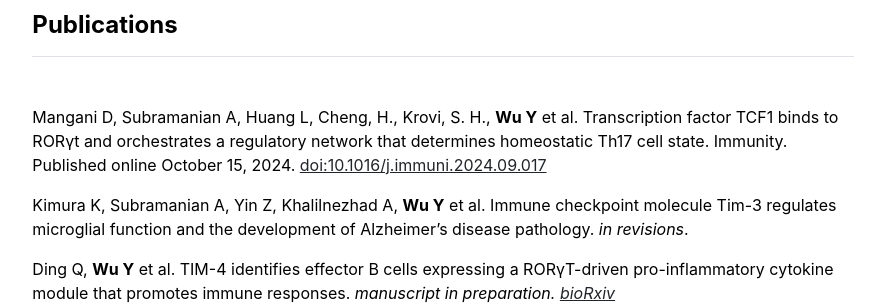
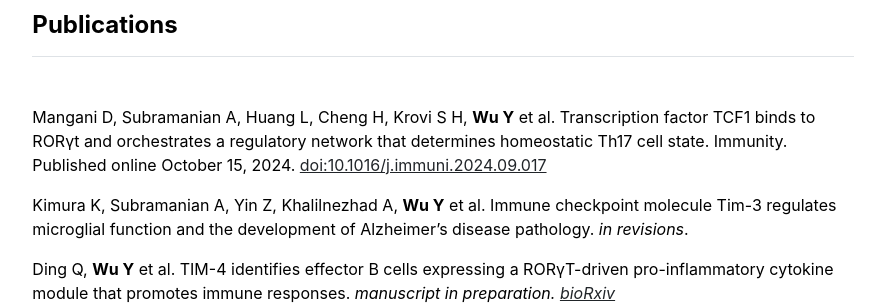
Before and after one commit to YufanWu147/YufanWu147.github.io, a Jekyll site: the page built from index.md, in a window 1280 px wide. Shown: the part 675-980 px from the top of the page, without its empty margins (197-1082 px from the left). Built offline with Jekyll 4.4.1, drawn with Linux system fonts in a browser that asks for light colours.

Commit message:
change format

```diff
--- a/_data/publications.yml
+++ b/_data/publications.yml
@@ -1,10 +1,10 @@
 featured:
-- {name: "Mangani D, Subramanian A, Huang L, Cheng, H., Krovi, S. H., <b>Wu Y</b> et al. Transcription factor TCF1 binds to RORγt and orchestrates a regulatory network that determines homeostatic Th17 cell state. Immunity. Published online October 15, 2024. <a href='https://doi.org/10.1016/j.immuni.2024.09.017'>doi:10.1016/j.immuni.2024.09.017</a>"}
+- {name: "Mangani D, Subramanian A, Huang L, Cheng H, Krovi S H, <b>Wu Y</b> et al. Transcription factor TCF1 binds to RORγt and orchestrates a regulatory network that determines homeostatic Th17 cell state. Immunity. Published online October 15, 2024. <a href='https://doi.org/10.1016/j.immuni.2024.09.017'>doi:10.1016/j.immuni.2024.09.017</a>"}
 - {name: "Kimura K, Subramanian A, Yin Z, Khalilnezhad A, <b>Wu Y</b> et al. Immune checkpoint molecule Tim-3 regulates microglial function and the development of Alzheimer’s disease pathology. <i>in revisions</i>."}
 - {name: "Ding Q, <b>Wu Y</b> et al. TIM-4 identifies effector B cells expressing a RORγT-driven pro-inflammatory cytokine module that promotes immune responses. <i>manuscript in preparation<i>. <a href='https://www.biorxiv.org/content/10.1101/2023.09.22.558524v2'><i>bioRxiv<i/></a>", }
 
 
 index:
-- {name: "Mangani D, Subramanian A, Huang L, Cheng, H., Krovi, S. H., <b>Wu Y</b> et al. Transcription factor TCF1 binds to RORγt and orchestrates a regulatory network that determines homeostatic Th17 cell state. Immunity. Published online October 15, 2024. <a href='https://doi.org/10.1016/j.immuni.2024.09.017'>doi:10.1016/j.immuni.2024.09.017</a>"}
+- {name: "Mangani D, Subramanian A, Huang L, Cheng H, Krovi S H, <b>Wu Y</b> et al. Transcription factor TCF1 binds to RORγt and orchestrates a regulatory network that determines homeostatic Th17 cell state. Immunity. Published online October 15, 2024. <a href='https://doi.org/10.1016/j.immuni.2024.09.017'>doi:10.1016/j.immuni.2024.09.017</a>"}
 - {name: "Kimura K, Subramanian A, Yin Z, Khalilnezhad A, <b>Wu Y</b> et al. Immune checkpoint molecule Tim-3 regulates microglial function and the development of Alzheimer’s disease pathology. <i>in revisions</i>."}
 - {name: "Ding Q, <b>Wu Y</b> et al. TIM-4 identifies effector B cells expressing a RORγT-driven pro-inflammatory cytokine module that promotes immune responses. <i>manuscript in preparation<i>. <a href='https://www.biorxiv.org/content/10.1101/2023.09.22.558524v2'><i>bioRxiv<i/></a>", }
```
